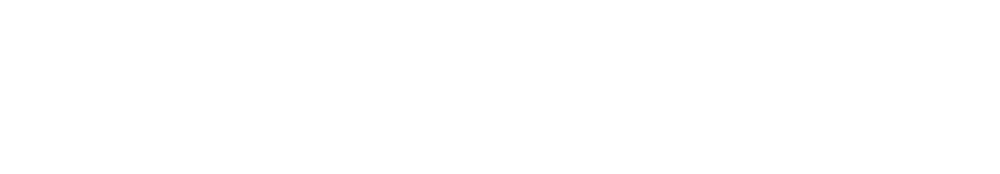
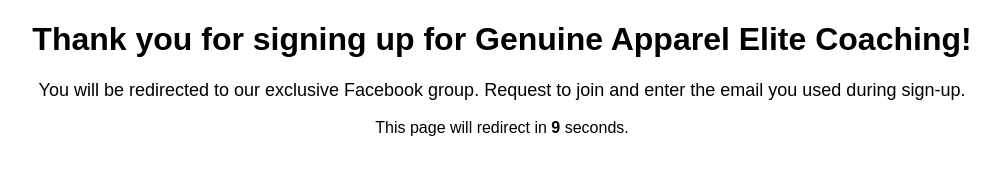
Before and after one commit to owenThurm/GenuineApparelFreeTrialTY, a plain HTML site: page index.html in a window 1280 px wide. Shown: the whole page, without its empty margins (138-1138 px from the left). Drawn offline with Linux system fonts and the light colour scheme.

Commit message:
updated thank you page with timer

```diff
--- a/index.html
+++ b/index.html
@@ -7,6 +7,32 @@
         <title> Genuine Apparel </title>
     </head>
 
+    <body>
+        <div class="center">
+        <h1>Thank you for signing up for Genuine Apparel Elite Coaching!</h1>
+        <p class="p-text">
+          You will be redirected to our exclusive Facebook group. Request to join and enter the email you used during sign-up.
+        </p>
+        <span id="timer"></span></div>
+
+        <script type="text/javascript">
+        var count = 15;
+        var redirect = "https://www.facebook.com/groups/891004081306918/";
+        function countDown(){
+            var timer = document.getElementById("timer");
+            if(count > 0){
+                count -= 1;
+                timer.innerHTML = "This page will redirect in <strong>"+count+"</strong> seconds.";
+                setTimeout("countDown()", 1000);
+          } else{
+                  window.location.href = redirect;
+            }
+        }
+        countDown();
+        </script>
+
+    </body>
+
 
 
 
--- a/style.css
+++ b/style.css
@@ -0,0 +1,8 @@
+.center {
+  text-align: center;
+  font-family: Arial, Helvetica, sans-serif;
+}
+
+.p-text {
+  font-size: 18px;
+}
```
